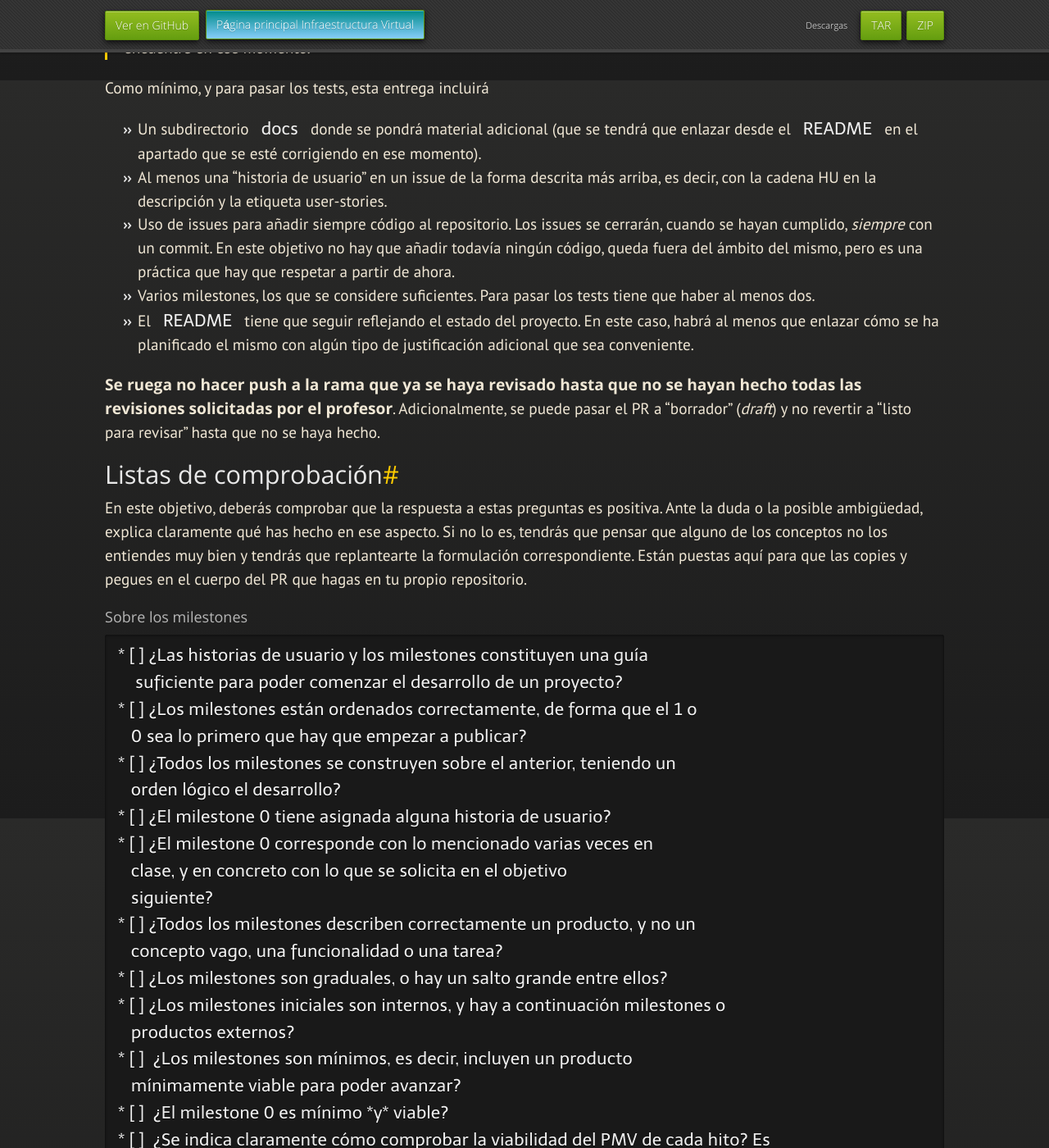
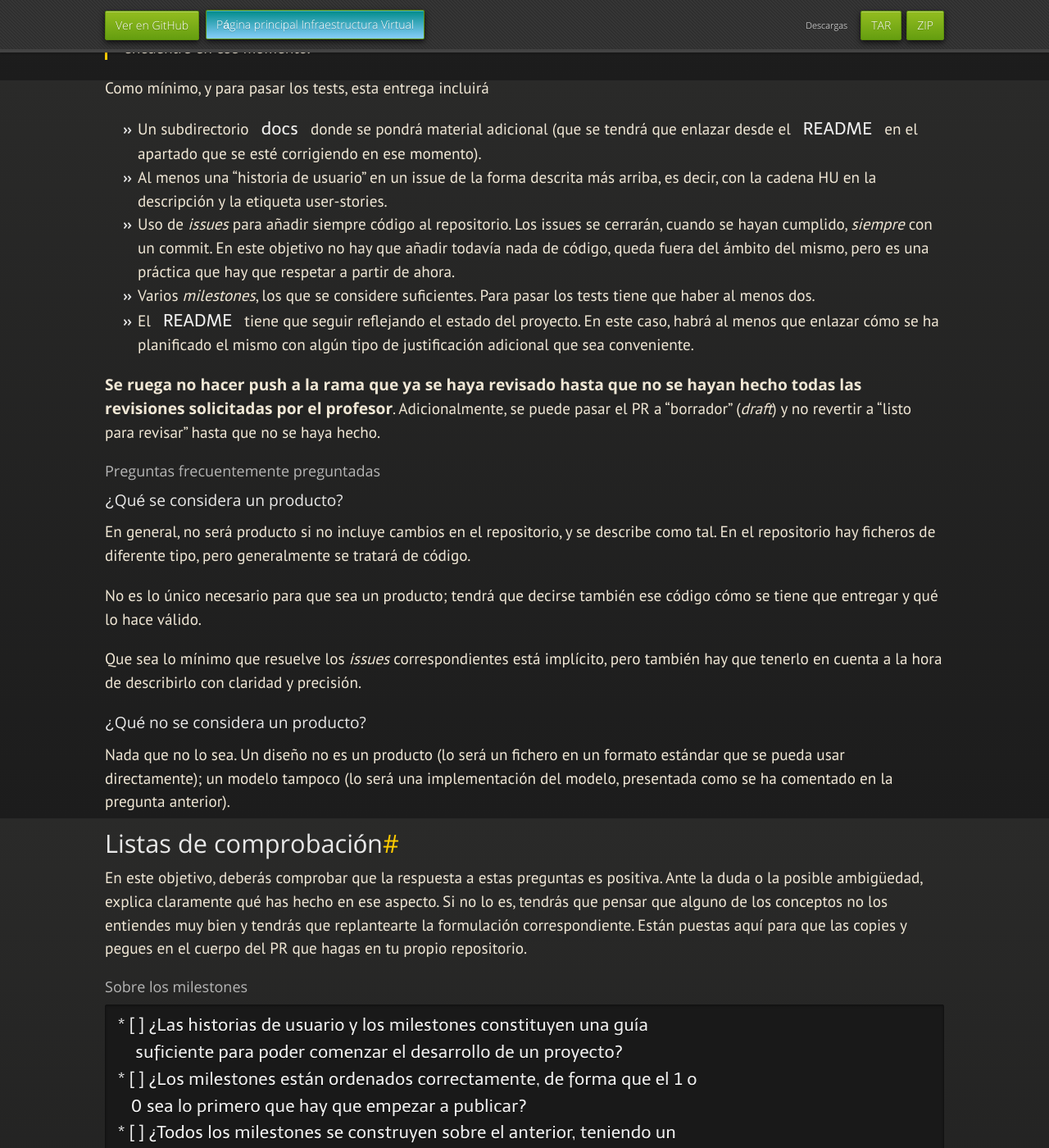
Before and after one commit to JJ/IV, a Jekyll site: the page built from documentos/proyecto/1.Infraestructura.md, in a window 1280 px wide and 1400 px high, scrolled down 4402 px. Shown: the whole window at 82% size. Built offline with Jekyll 4.4.1, drawn with Linux system fonts in a browser that asks for light colours; nearby versions of some CDN libraries; some web fonts are replaced; our own code applies the rules of GitHub Pages for plain Markdown files; some of the changed text lies outside the part shown.

Commit message:
Sync documentos/proyecto/1.Infraestructura.md de master a gh-pages

```diff
--- a/documentos/proyecto/1.Infraestructura.md
+++ b/documentos/proyecto/1.Infraestructura.md
@@ -243,12 +243,12 @@ Como mínimo, y para pasar los tests, esta entrega incluirá
 * Al menos una "historia de usuario" en un issue de la
   forma descrita más arriba, es decir, con la cadena HU en la
   descripción y la etiqueta user-stories.
-* Uso de issues para añadir siempre código al repositorio. Los issues
+* Uso de *issues* para añadir siempre código al repositorio. Los issues
   se cerrarán, cuando se hayan cumplido, *siempre* con un commit. En
-  este objetivo no hay que añadir todavía ningún código, queda fuera
+  este objetivo no hay que añadir todavía nada de código, queda fuera
   del ámbito del mismo, pero es una práctica que hay que respetar a
   partir de ahora.
-* Varios milestones, los que se considere suficientes. Para pasar los tests
+* Varios *milestones*, los que se considere suficientes. Para pasar los tests
   tiene que haber al menos dos.
 * El `README` tiene que seguir reflejando el estado del proyecto. En este caso,
   habrá al menos que enlazar cómo se ha planificado el mismo con algún tipo de
@@ -258,6 +258,28 @@ Como mínimo, y para pasar los tests, esta entrega incluirá
 no se hayan hecho todas las revisiones solicitadas por el
 profesor**. Adicionalmente, se puede pasar el PR a "borrador"
 (*draft*) y no revertir a "listo para revisar" hasta que no se haya hecho.
+
+### Preguntas frecuentemente preguntadas
+
+#### ¿Qué se considera un producto?
+
+En general, no será producto si no incluye cambios en el repositorio, y se
+describe como tal. En el repositorio hay ficheros de diferente tipo, pero
+generalmente se tratará de código.
+
+No es lo único necesario para que sea un producto; tendrá que decirse también
+ese código cómo se tiene que entregar y qué lo hace válido.
+
+Que sea lo mínimo que resuelve los *issues* correspondientes está implícito,
+pero también hay que tenerlo en cuenta a la hora de describirlo con claridad y
+precisión.
+
+#### ¿Qué no se considera un producto?
+
+Nada que no lo sea. Un diseño no es un producto (lo será un fichero en un
+formato estándar que se pueda usar directamente); un modelo tampoco (lo será una
+implementación del modelo, presentada como se ha comentado en la pregunta
+anterior).
 
 ## Listas de comprobación
 
```
Also changed, not shown: other parts of documentos/proyecto/1.Infraestructura.md (+1 -1 lines).
